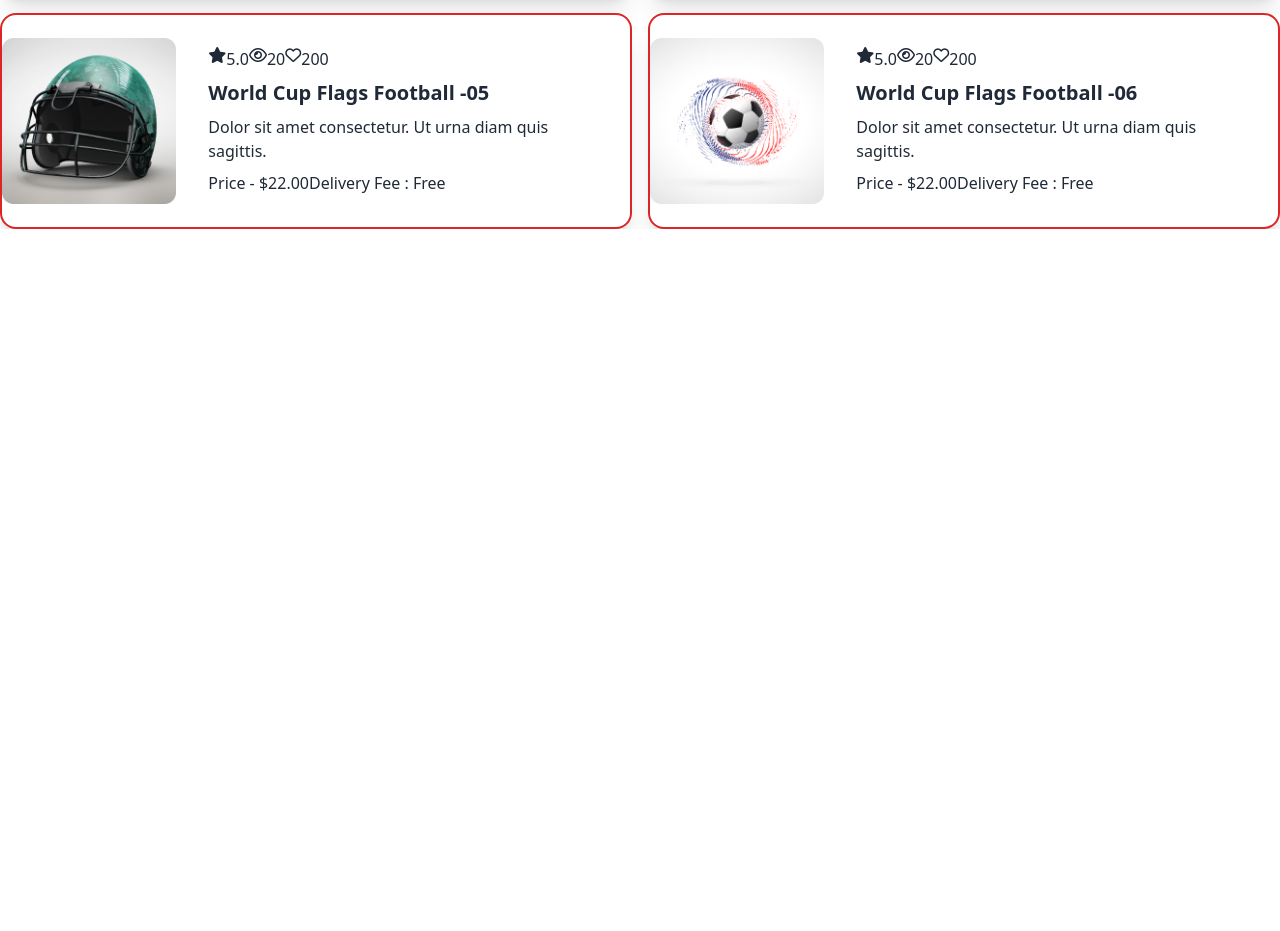
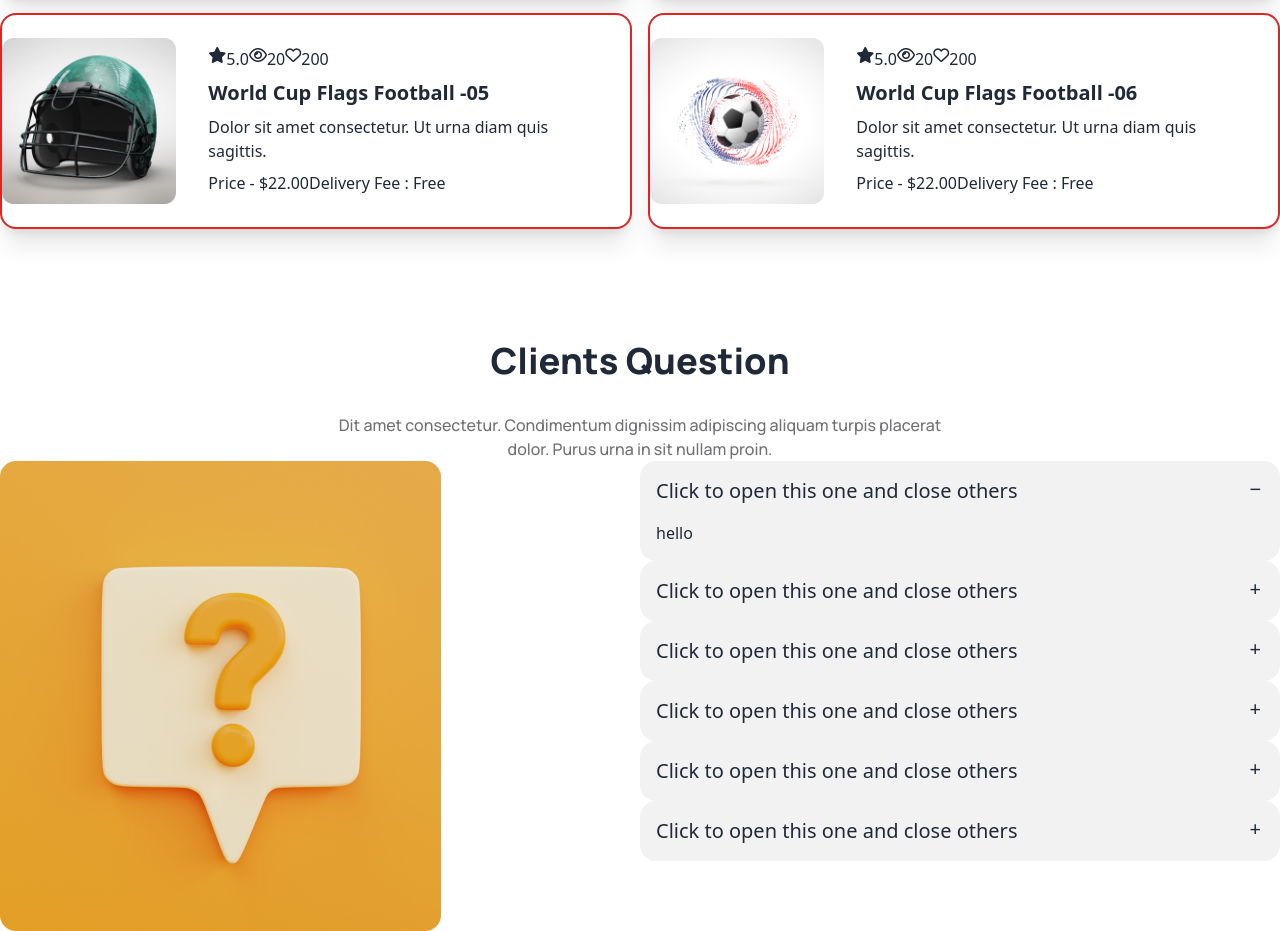
Before and after one commit to ihsanuddin637/Assignment-Three, a plain HTML site: page index.html in a window 1280 px wide. Shown: the part 2711-3642 px from the top of the page. Before the commit the page ends 2940 px from the top, so only its background shows below. Drawn offline with nearby package versions, Linux system fonts and the light colour scheme.

Commit message:
added client section

```diff
--- a/index.html
+++ b/index.html
@@ -348,6 +348,82 @@
         <!-- =====================================================
                         Product Sections End
         =======================================================-->
+        <!-- =====================================================
+                        Client Sections Start
+        =======================================================-->
+
+        <section class="container mx-auto">
+            <div class="text-center">
+                <h5 class="text-4xl font-extrabold manrope mt-8 lg:mt-28">Clients Question</h5>
+                <p class="text-base font-medium manrope max-w-[607px] text-center mx-auto pt-8 text-[#13131899]">Dit
+                    amet consectetur. Condimentum dignissim adipiscing aliquam turpis placerat dolor. Purus urna in sit
+                    nullam proin. </p>
+            </div>
+            <div class="grid grid-cols-1 lg:grid-cols-2">
+                <div>
+                    <img src="images/11.png" alt="">
+                </div>
+                <div>
+                    <div class="collapse collapse-plus bg-base-200">
+                        <input type="radio" name="my-accordion-3" checked="checked" />
+                        <div class="collapse-title text-xl font-medium">
+                            Click to open this one and close others
+                        </div>
+                        <div class="collapse-content">
+                            <p>hello</p>
+                        </div>
+                    </div>
+                    <div class="collapse collapse-plus bg-base-200">
+                        <input type="radio" name="my-accordion-3" />
+                        <div class="collapse-title text-xl font-medium">
+                            Click to open this one and close others
+                        </div>
+                        <div class="collapse-content">
+                            <p>hello</p>
+                        </div>
+                    </div>
+                    <div class="collapse collapse-plus bg-base-200">
+                        <input type="radio" name="my-accordion-3" />
+                        <div class="collapse-title text-xl font-medium">
+                            Click to open this one and close others
+                        </div>
+                        <div class="collapse-content">
+                            <p>hello</p>
+                        </div>
+                    </div>
+                    <div class="collapse collapse-plus bg-base-200">
+                        <input type="radio" name="my-accordion-3" />
+                        <div class="collapse-title text-xl font-medium">
+                            Click to open this one and close others
+                        </div>
+                        <div class="collapse-content">
+                            <p>hello</p>
+                        </div>
+                    </div>
+                    <div class="collapse collapse-plus bg-base-200">
+                        <input type="radio" name="my-accordion-3" />
+                        <div class="collapse-title text-xl font-medium">
+                            Click to open this one and close others
+                        </div>
+                        <div class="collapse-content">
+                            <p>hello</p>
+                        </div>
+                    </div>
+                    <div class="collapse collapse-plus bg-base-200">
+                        <input type="radio" name="my-accordion-3" />
+                        <div class="collapse-title text-xl font-medium">
+                            Click to open this one and close others
+                        </div>
+                        <div class="collapse-content">
+                            <p>hello</p>
+                        </div>
+                    </div>
+                </div>
+            </div>
+        </section>
+        <!-- =====================================================
+                        Client Sections End
+        =======================================================-->
 
     </main>
     <footer>
```
